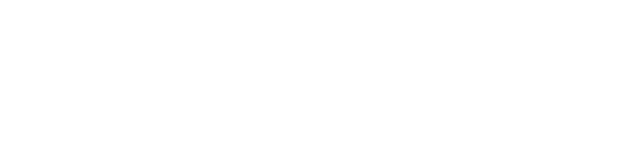
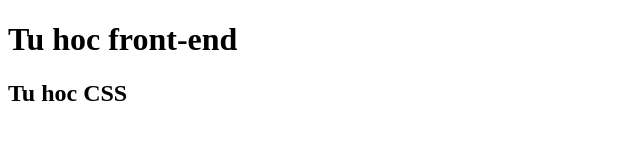
Before and after one commit to kienchu05/duan3, a plain HTML site: page index.html in a window 1280 px wide. Shown: the whole page, without its empty margins (0-640 px from the left). Drawn offline with Linux system fonts and the light colour scheme.

Commit message:
sua doi lan 1

```diff
--- a/index.html
+++ b/index.html
@@ -6,6 +6,7 @@
     <title>Document</title>
   </head>
   <body>
-
+    <h1>Tu hoc front-end</h1>
+    <h2>Tu hoc CSS</h2>
   </body>
 </html>
```
